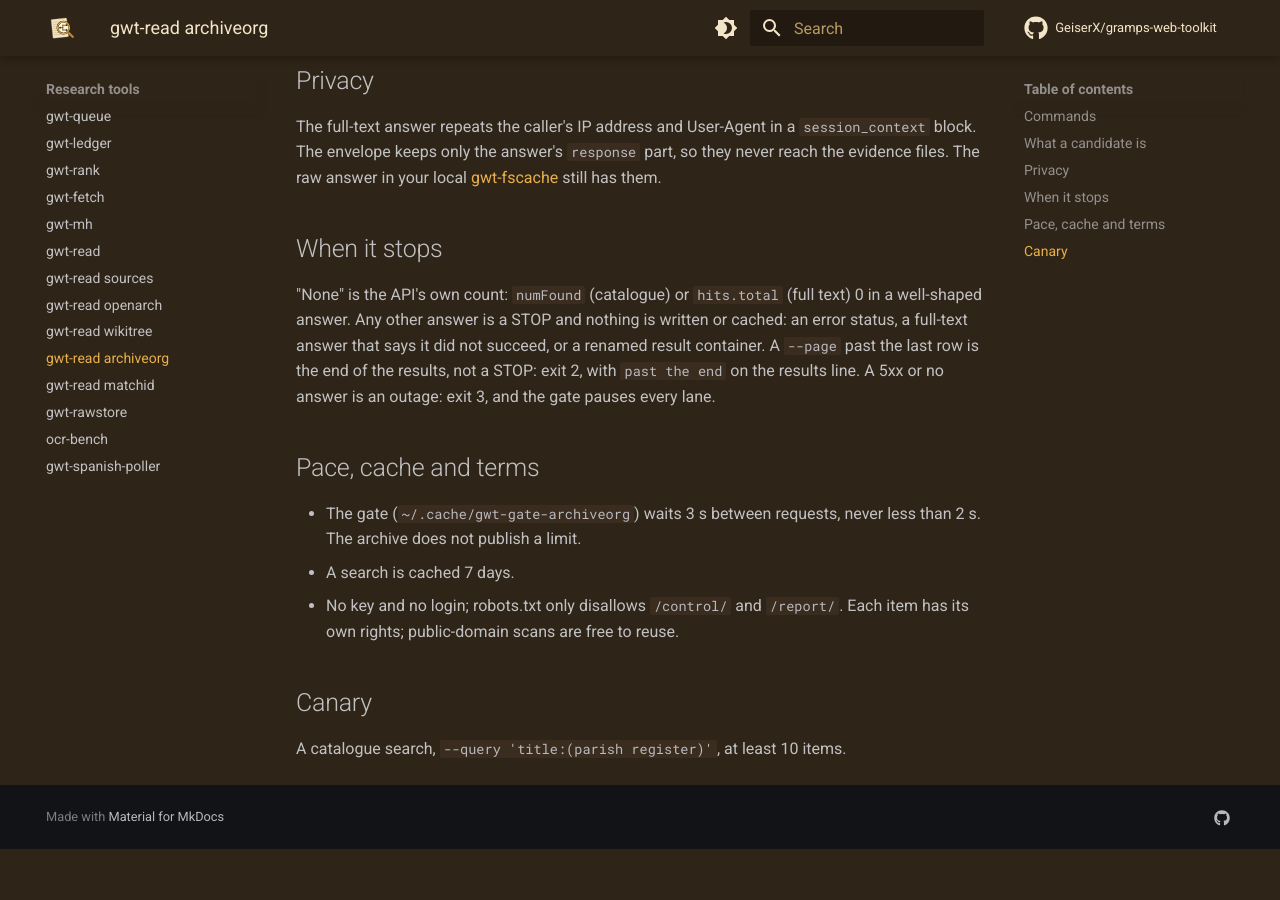
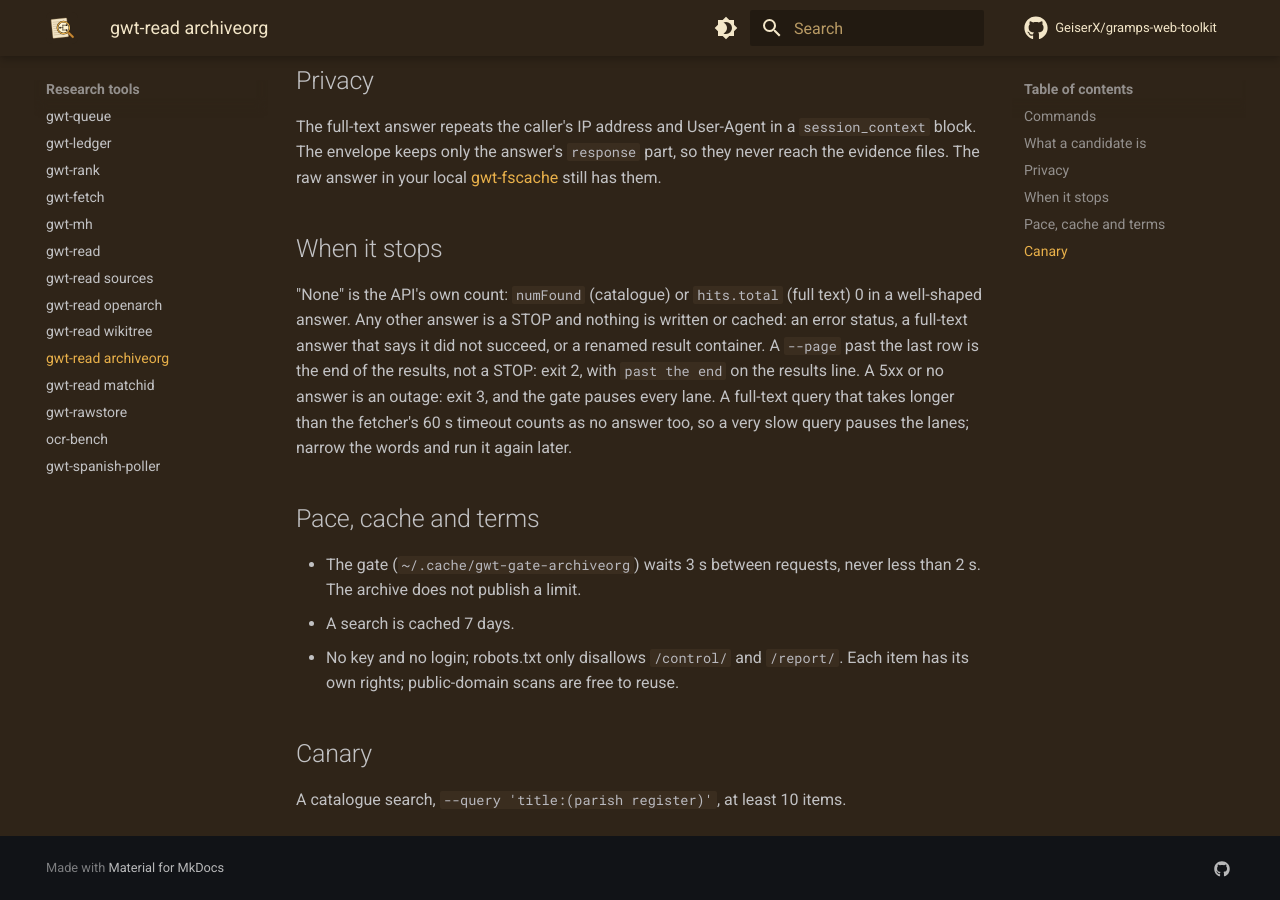
Before and after one commit to GeiserX/gramps-web-toolkit, an MkDocs documentation site: the page built from docs/sources/archiveorg.md, in a window 1280 px wide and 900 px high, scrolled down 967 px. Built offline with MkDocs 1.6.1 and Material for MkDocs 9.7.7, drawn with Linux system fonts in a browser that asks for light colours; comment, search, counter and statistics services are not loaded; before the commit the page ends 1816 px from its top, so only the background shows below that.

Commit message:
docs(read): say that a full-text archive.org query past 60 s reads as an outage
The full-text backend can take tens of seconds, and the fetcher's 60 s timeout turns a
query slower than that into no answer, which pauses every lane. The docs page now says so
and what to do about it.

```diff
--- a/docs/sources/archiveorg.md
+++ b/docs/sources/archiveorg.md
@@ -26,7 +26,7 @@
 
 ## When it stops
 
-"None" is the API's own count: `numFound` (catalogue) or `hits.total` (full text) 0 in a well-shaped answer. Any other answer is a STOP and nothing is written or cached: an error status, a full-text answer that says it did not succeed, or a renamed result container. A `--page` past the last row is the end of the results, not a STOP: exit 2, with `past the end` on the results line. A 5xx or no answer is an outage: exit 3, and the gate pauses every lane.
+"None" is the API's own count: `numFound` (catalogue) or `hits.total` (full text) 0 in a well-shaped answer. Any other answer is a STOP and nothing is written or cached: an error status, a full-text answer that says it did not succeed, or a renamed result container. A `--page` past the last row is the end of the results, not a STOP: exit 2, with `past the end` on the results line. A 5xx or no answer is an outage: exit 3, and the gate pauses every lane. A full-text query that takes longer than the fetcher's 60 s timeout counts as no answer too, so a very slow query pauses the lanes; narrow the words and run it again later.
 
 ## Pace, cache and terms
 
```
